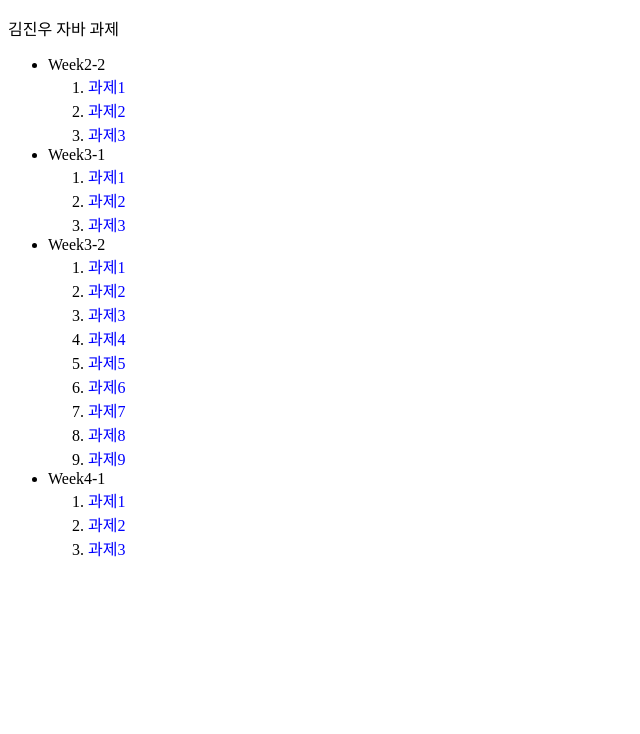
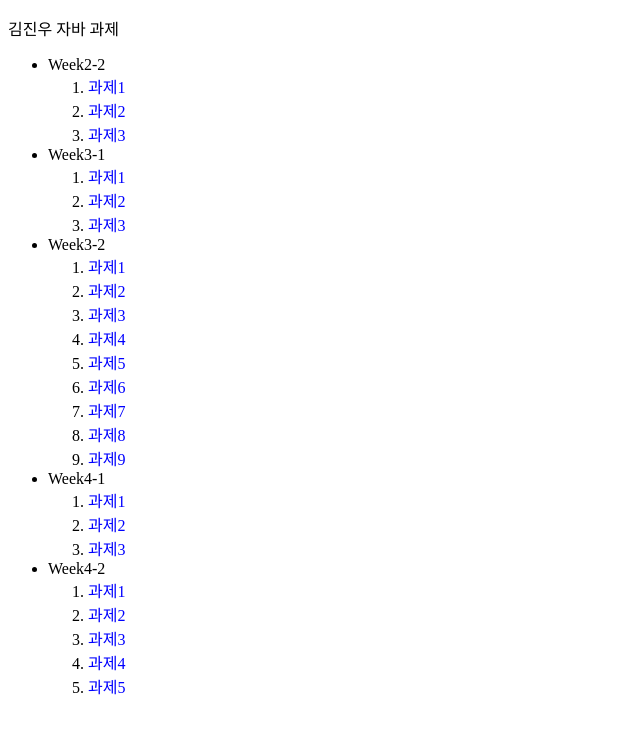
Before and after one commit to jinwookim97/jinwookim97.github.io, a plain HTML site: page index.html in a window 1280 px wide. Shown: the whole page, without its empty margins (0-640 px from the left). Drawn offline with nearby package versions, Linux system fonts and the light colour scheme.

Commit message:
Update index.html

```diff
--- a/index.html
+++ b/index.html
@@ -45,6 +45,15 @@ a:hover {text-decoration:underline;}a:active{color:red; text-decoration:none;}
    <li><a href="https://jinwookim97.github.io/java/Week4-1/hw4_1_2.html" target="_blank">과제3</a></li>
   </ol>
   </li>
+    <li id="Week4-2">Week4-2
+  <ol type="1">
+   <li><a href="https://jinwookim97.github.io/java/Week4-2/hw4_2_1.html" target="_blank">과제1</a></li>
+   <li><a href="https://jinwookim97.github.io/java/Week4-1/hw4_2_2.html" target="_blank">과제2</a></li>
+   <li><a href="https://jinwookim97.github.io/java/Week4-2/hw4_2_3.html" target="_blank">과제3</a></li>
+   <li><a href="https://jinwookim97.github.io/java/Week4-2/hw4_2_4.html" target="_blank">과제4</a></li>
+   <li><a href="https://jinwookim97.github.io/java/Week4-2/hw4_2_5.html" target="_blank">과제5</a></li>
+  </ol>
+  </li>
  </ul>
 </section>
 </body>
```
